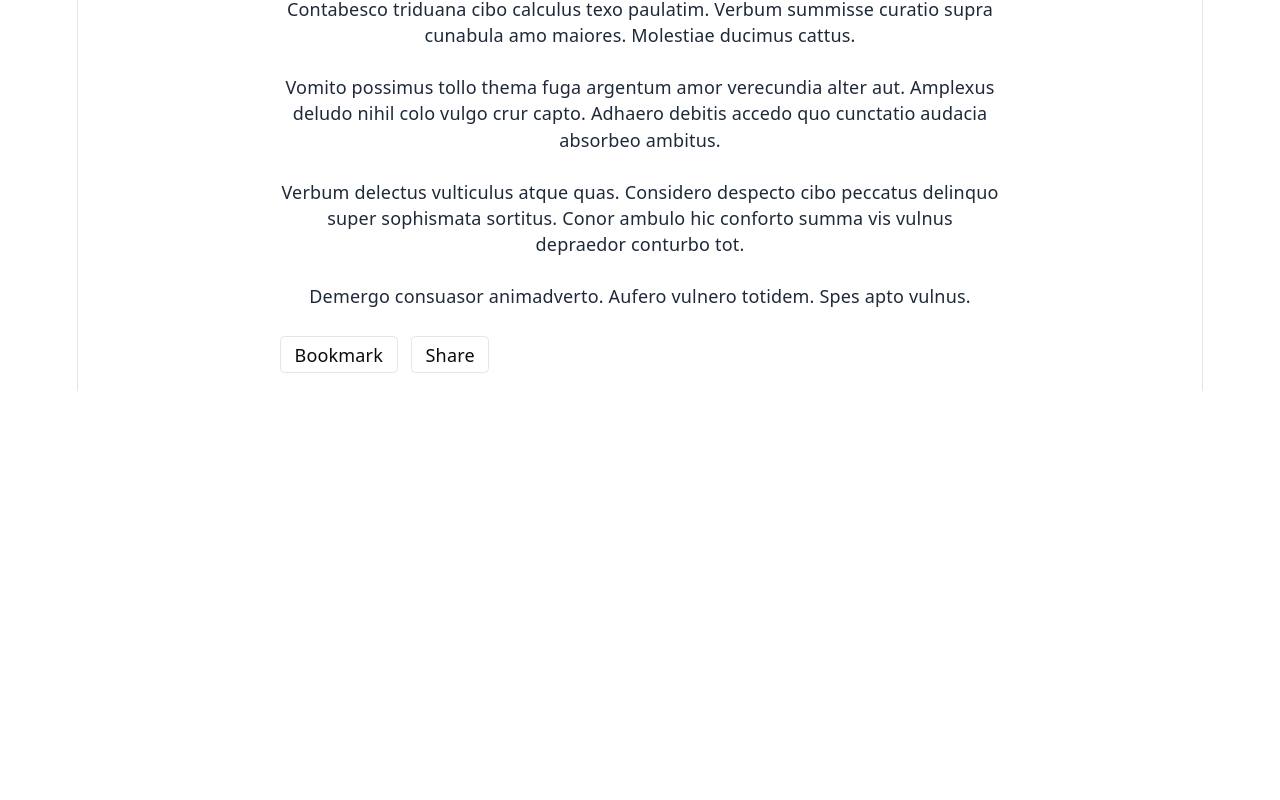
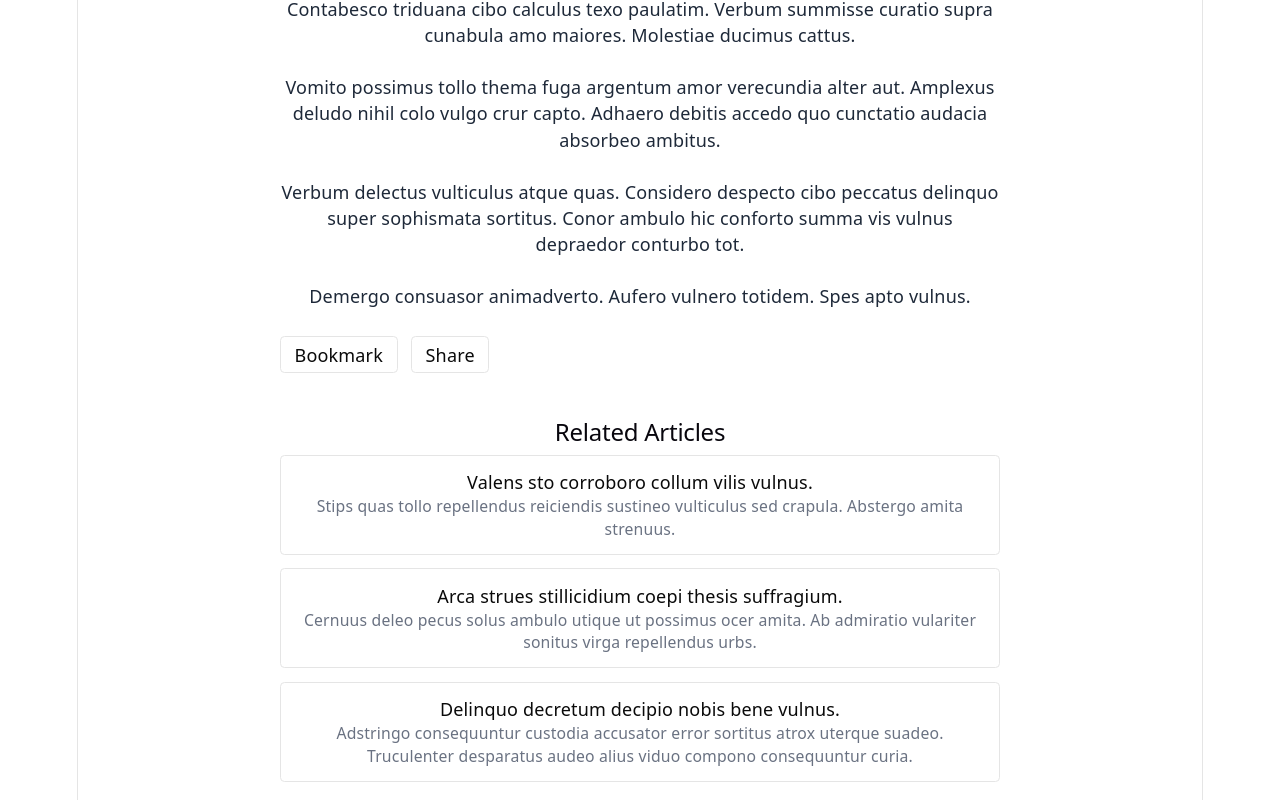
Before and after one commit to MJNinja/nzz-article-reader, a React (Vite) app: page /article/1 in a window 1280 px wide. Shown: the part 754-1554 px from the top of the page. Before the commit the page ends 1145 px from the top, so only its background shows below. Built offline with nearby package versions, Linux system fonts and the light colour scheme.

Commit message:
feat: show related articles

```diff
--- /dev/null
+++ b/src/features/article/useRelatedArticles.tsx
@@ -0,0 +1,24 @@
+import { useQuery } from "@tanstack/react-query"
+import { fetchFeed } from "@/api/mockApi"
+
+export function useRelatedArticles(topics: string[], currentId: string) {
+	return useQuery({
+		queryKey: ["related-articles", topics],
+
+		queryFn: async () => {
+			const res = await fetchFeed({
+				page: 0,
+				topics,
+			})
+
+			// remove current article + limit results
+			const filtered = res.data.filter(
+				(article) => article.id !== currentId
+			)
+
+			return filtered.slice(0, 3)
+		},
+
+		enabled: topics.length > 0,
+	})
+}
--- a/src/pages/ArticlePage.tsx
+++ b/src/pages/ArticlePage.tsx
@@ -2,6 +2,7 @@ import { useState } from "react"
 import { useParams, Link } from "react-router"
 import { useArticle } from "@/features/article/useArticle"
 import { isBookmarked, toggleBookmark } from "@/features/bookmarks/bookmarkStore"
+import { useRelatedArticles } from "@/features/article/useRelatedArticles"
 
 function ArticlePage() {
 	const { id } = useParams()
@@ -9,9 +10,11 @@ function ArticlePage() {
 	const { data, isLoading, isError } = useArticle(id!)
 	const article = data;
 
-	const [bookmarked, setBookmarked] = useState(() =>
-		id ? isBookmarked(id) : false
-	)
+	const [bookmarked, setBookmarked] = useState(() => id ? isBookmarked(id) : false)
+
+	const topicIds = article?.topics.map((topic) => topic.id) ?? []
+
+	const {data: related, isLoading: relatedLoading} = useRelatedArticles(topicIds, article?.id ?? "")
 
 	if (isLoading) {
 		return <div className="p-6">Loading article...</div>
@@ -30,7 +33,7 @@ function ArticlePage() {
 
 	async function handleShare() {
 		await navigator.clipboard.writeText(window.location.href)
-		alert("Link copied")
+		alert("Link copied") // TODO: Make it into a nice looking popup or HTML dialog
 	}
 
 	return (
@@ -86,6 +89,43 @@ function ArticlePage() {
 				</button>
 			</div>
 
+			{/* RELATED ARTICLES */}
+			<div className="mt-10">
+				<h2 className="text-lg font-semibold mb-3">
+					Related Articles
+				</h2>
+
+				{relatedLoading && (
+					<div className="text-sm text-gray-500">
+					Loading related articles...
+					</div>
+				)}
+
+				{!relatedLoading && related?.length === 0 && (
+					<div className="text-sm text-gray-500">
+					No related articles found
+					</div>
+				)}
+
+				<div className="space-y-3">
+					{related?.map((item) => (
+					<Link
+					key={item.id}
+					to={`/article/${item.id}`}
+					className="block border rounded p-3 hover:bg-gray-50 transition"
+					>
+						<div className="font-medium">
+							{item.title}
+						</div>
+
+						<div className="text-sm text-gray-500">
+							{item.lead}
+						</div>
+					</Link>
+				))}
+				</div>
+			</div>
+
 		</div>
 	)
 }
```
Lines whose indentation alone changed are shown as unchanged.
